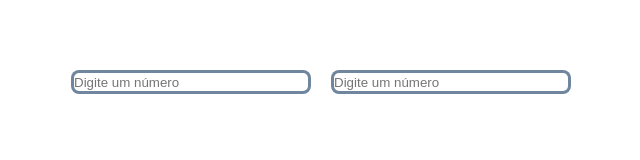
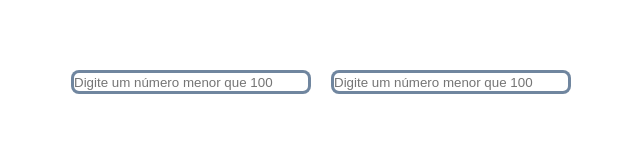
Before and after one commit to IcaroLimaBatista/curso-EBAC-frontend, a plain HTML site: page js/index.html in a window 1280 px wide. Shown: the part 330-490 px from the top of the page, without its empty margins (369-1009 px from the left). Drawn offline with Linux system fonts and the light colour scheme.

Commit message:
alteração no placeholder do input numero

```diff
--- a/js/index.html
+++ b/js/index.html
@@ -13,8 +13,8 @@
     </header>
     <main>
         <form>
-            <input id="numero1" type="number" placeholder="Digite um número">
-            <input id="numero2" type="number" placeholder="Digite um número">
+            <input id="numero1" type="number" placeholder="Digite um número menor que 100">
+            <input id="numero2" type="number" placeholder="Digite um número menor que 100">
         </form>
         <button onclick="comparacao()">Compare</button>
         <div class="show-number">
```
